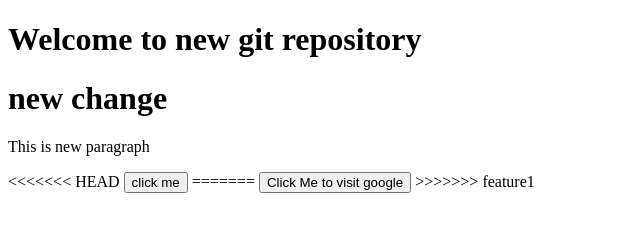
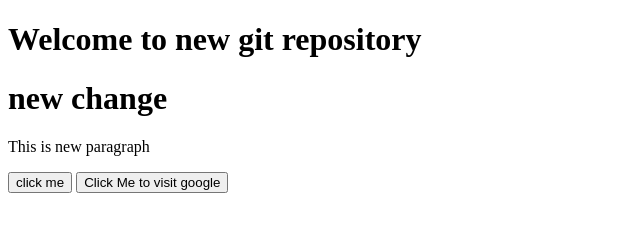
Before and after one commit to pratikjagtap4/JavaScript_Projects, a plain HTML site: page index.html in a window 1280 px wide. Shown: the whole page, without its empty margins (0-640 px from the left). Drawn offline with Linux system fonts and the light colour scheme.

Commit message:
merge complete

```diff
--- a/index.html
+++ b/index.html
@@ -9,10 +9,7 @@
     <h1>Welcome to new git repository</h1>
     <h1>new change</h1>
     <p>This is new paragraph</p>
-<<<<<<< HEAD
     <button class="btn">click me</button>
-=======
     <button class="btn">Click Me to visit google</button>
->>>>>>> feature1
 </body>
 </html>
```
